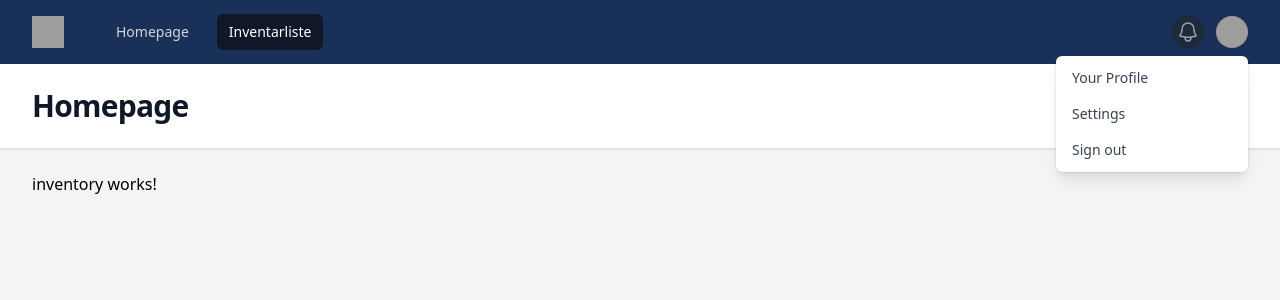
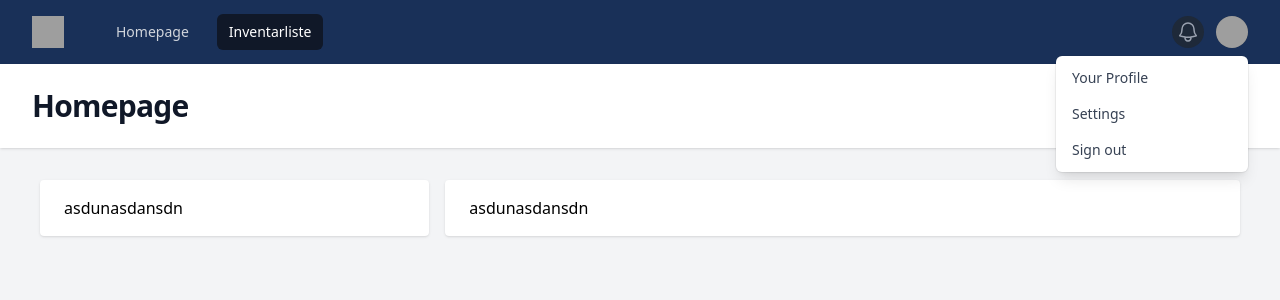
Before and after one commit to kr1pt0n05/Inventarisierungsmodul, an Angular app in the folder frontend/: page /inventory in a window 1280 px wide. Shown: the top 300 px of the page. Built offline with nearby package versions, Linux system fonts and the light colour scheme; grey boxes are pictures that could not be loaded.

Commit message:
Created card component template

```diff
--- /dev/null
+++ b/frontend/src/app/card/card.component.html
@@ -0,0 +1,3 @@
+<div class="rounded overflow-hidden shadow-sm bg-white m-2 px-6 py-4">
+  <ng-content select="[card-content]"></ng-content>
+</div>
--- a/frontend/src/app/pages/inventory/inventory.component.html
+++ b/frontend/src/app/pages/inventory/inventory.component.html
@@ -1 +1,22 @@
-<p>inventory works!</p>
+<div class="flex">
+
+
+  <!--   Filter Section START   --->
+  <app-card class="w-1/3">
+    <div card-content>
+      <p>asdunasdansdn</p>
+    </div>
+  </app-card>
+  <!--   Filter Section END   --->
+
+
+  <!--   Content Section START   --->
+  <app-card class="w-2/3">
+    <div card-content>
+      <p>asdunasdansdn</p>
+    </div>
+  </app-card>
+  <!--   Content Section END   --->
+
+
+</div>
--- a/frontend/src/app/pages/inventory/inventory.component.ts
+++ b/frontend/src/app/pages/inventory/inventory.component.ts
@@ -1,8 +1,11 @@
 import { Component } from '@angular/core';
+import {CardComponent} from '../../card/card.component';
 
 @Component({
   selector: 'app-inventory',
-  imports: [],
+  imports: [
+    CardComponent
+  ],
   templateUrl: './inventory.component.html',
   styleUrl: './inventory.component.css'
 })
```
Also changed, not shown: frontend/src/app/card/card.component.ts (added, +11 -0 lines), frontend/src/app/card/card.component.css (added), 1 other file (tests, documents, lock files or other folders).
